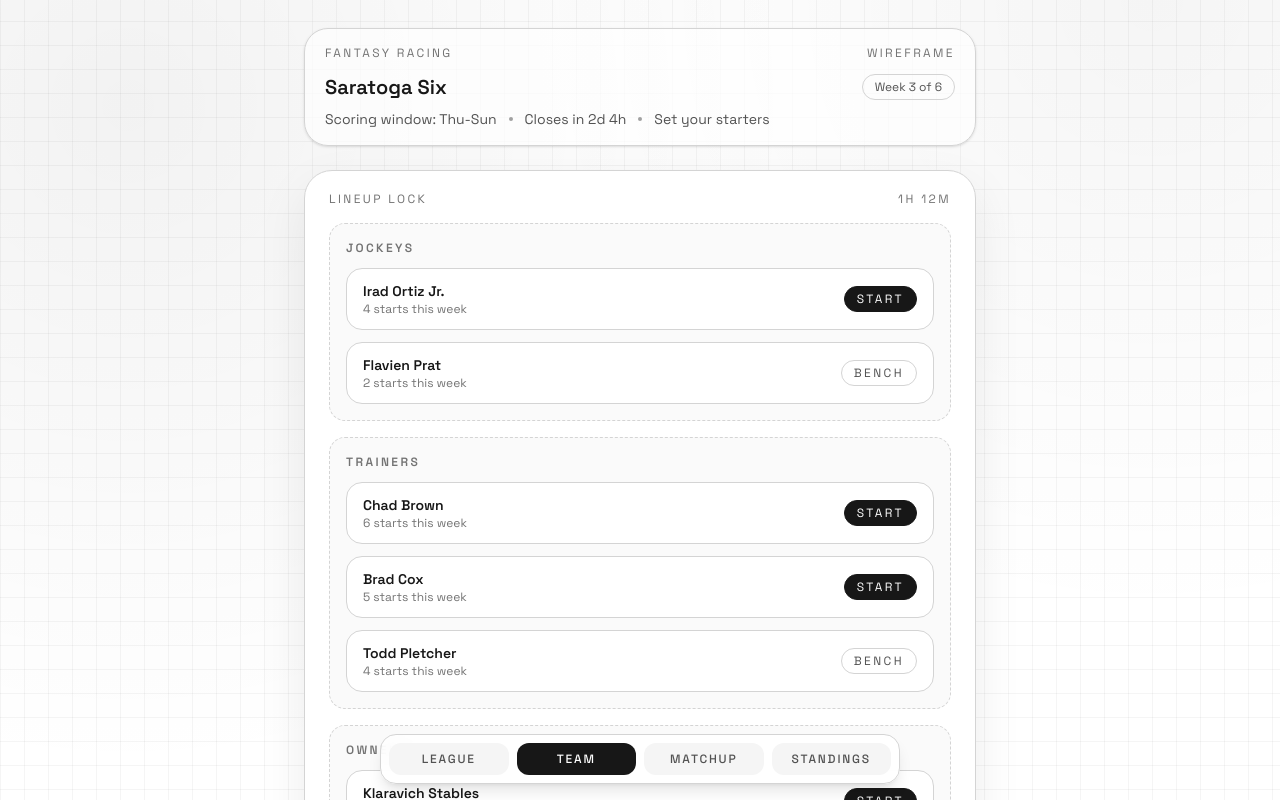
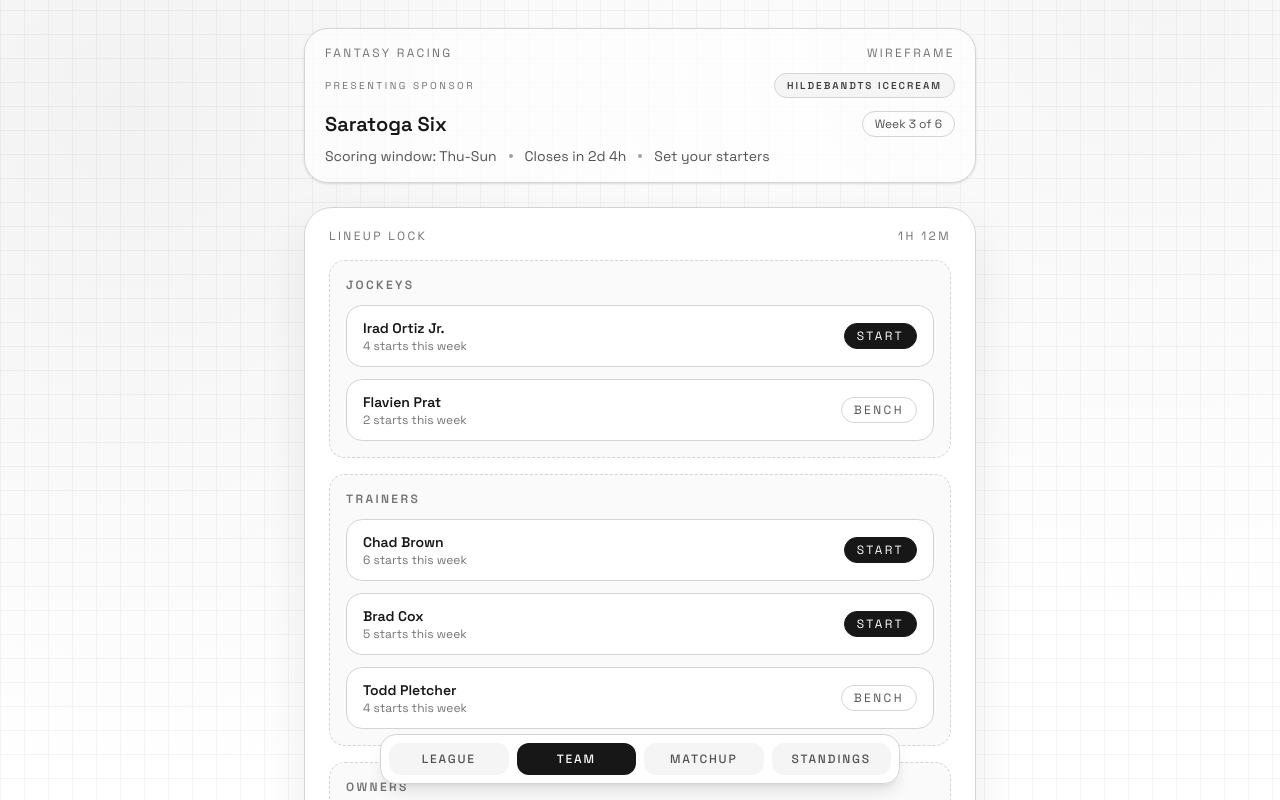
Before and after one commit to KirkSmithcomedy/fantasy-racing-wireframe, a Next.js app: page /team in a window 1280 px wide. Shown: the top 800 px of the page. Built offline with nearby package versions, Linux system fonts and the light colour scheme.

Commit message:
Add Hildebandts Icecream sponsor

```diff
--- a/src/components/LeagueHeader.tsx
+++ b/src/components/LeagueHeader.tsx
@@ -10,6 +10,14 @@ export default function LeagueHeader({
       <div className="flex items-center justify-between text-xs uppercase tracking-[0.2em] text-neutral-500">
         <span>{appName}</span>
         <span>Wireframe</span>
+      </div>
+      <div className="mt-3 flex items-center justify-between gap-3">
+        <div className="text-[10px] uppercase tracking-[0.25em] text-neutral-500">
+          Presenting Sponsor
+        </div>
+        <div className="rounded-full border border-neutral-300 bg-neutral-100 px-3 py-1 text-[10px] font-semibold uppercase tracking-[0.2em] text-neutral-700">
+          Hildebandts Icecream
+        </div>
       </div>
       <div className="mt-3 flex flex-col gap-2">
         <div className="flex items-center justify-between">
```
